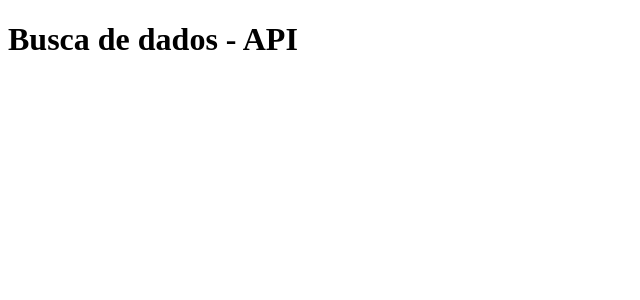
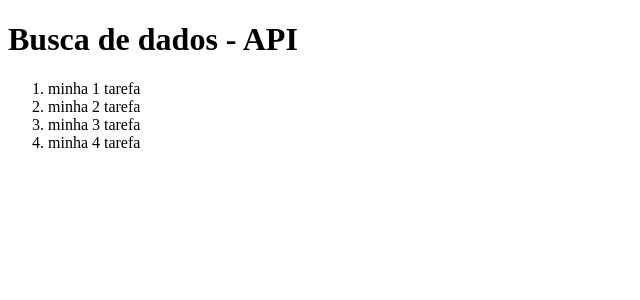
Before and after one commit to RianLimeira/react-first-project, a React (Vite) app: page / in a window 1280 px wide. Shown: the top 300 px of the page, without its empty margins (0-640 px from the left). Built offline with nearby package versions, Linux system fonts and the light colour scheme.

Commit message:
commit update

```diff
--- a/src/App.jsx
+++ b/src/App.jsx
@@ -1,13 +1,13 @@
-import MeuComponente from './components/MyComponents'
-import reactLogo from './assets/react.svg'
-import myApi from './components/MyApi'
+// import MeuComponente from './components/MyComponents'
+// import reactLogo from './assets/react.svg'
+import MyApi from './components/MyApi'
 
 function App() {
 
   return (
     <div>
       <h1>Busca de dados - API</h1>
-      <myApi />
+      <MyApi />
     </div>
   )
 }
--- a/src/components/MyApi.jsx
+++ b/src/components/MyApi.jsx
@@ -1,6 +1,20 @@
-export default function myApi(){
-    return(<div>
+export default function MyApi() {
+    const tarefas = [
+        { id: '1', title: 'minha 1 tarefa' },
+        { id: '2', title: 'minha 2 tarefa' },
+        { id: '3', title: 'minha 3 tarefa' },
+        { id: '4', title: 'minha 4 tarefa' },
+    ]
 
+    return (<div>
+        <ol>
+        {tarefas.map((tarefa) => {
+            return (
+                <li key={tarefa.id
+                }>{tarefa.title}</li>
+            )
+        })}
+        </ol>
     </div>
     )
 }
```
